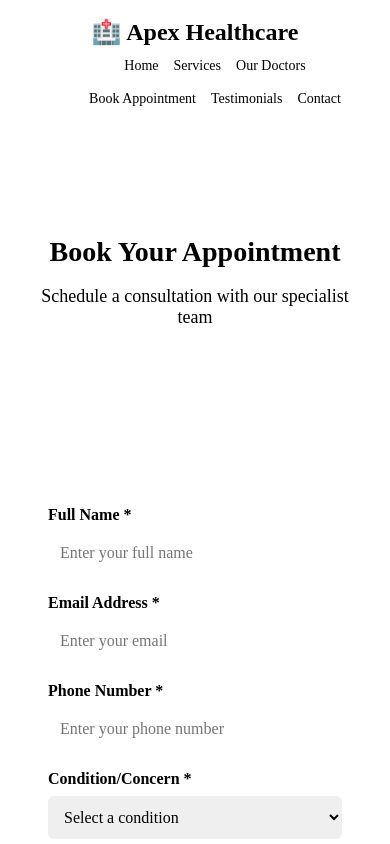
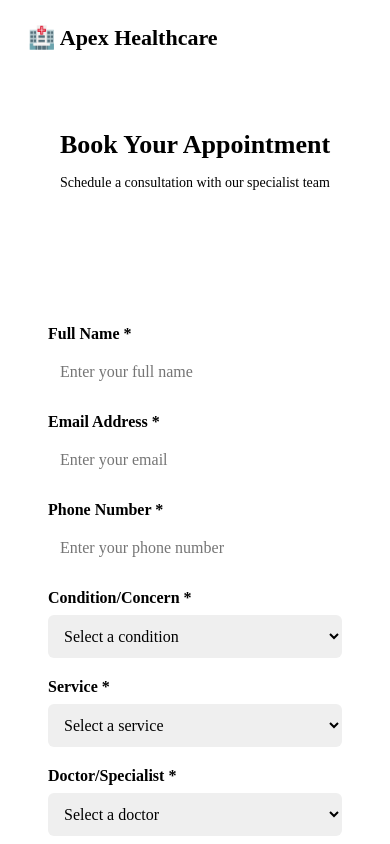
Before and after one commit to Xtertm3/Apex_Physiocare, a React (Vite) app in the folder frontend/: page /appointments in a window 390 px wide. Shown: the top 844 px of the page. Built offline with nearby package versions, Linux system fonts and the light colour scheme; the HTML template or start-up script is replaced by a standard one.

Commit message:
style: implement mobile responsive hamburger menu and optimize page headers for mobile screen sizes

```diff
--- a/frontend/src/components/Navbar.jsx
+++ b/frontend/src/components/Navbar.jsx
@@ -1,31 +1,54 @@
+import { useState } from 'react';
 import { Link } from 'react-router-dom';
 import '../styles/Navbar.css';
 
 function Navbar() {
+  const [isOpen, setIsOpen] = useState(false);
+
+  const toggleMenu = () => {
+    setIsOpen(!isOpen);
+  };
+
+  const closeMenu = () => {
+    setIsOpen(false);
+  };
+
   return (
     <nav className="navbar">
       <div className="nav-container">
-        <Link to="/" className="nav-logo">
+        <Link to="/" className="nav-logo" onClick={closeMenu}>
           🏥 Apex Healthcare
         </Link>
-        <ul className="nav-menu">
+
+        {/* Hamburger Icon */}
+        <button
+          className={`nav-toggle ${isOpen ? 'open' : ''}`}
+          onClick={toggleMenu}
+          aria-label="Toggle navigation"
+        >
+          <span className="hamburger-bar"></span>
+          <span className="hamburger-bar"></span>
+          <span className="hamburger-bar"></span>
+        </button>
+
+        <ul className={`nav-menu ${isOpen ? 'active' : ''}`}>
           <li className="nav-item">
-            <Link to="/" className="nav-link">Home</Link>
+            <Link to="/" className="nav-link" onClick={closeMenu}>Home</Link>
           </li>
           <li className="nav-item">
-            <Link to="/services" className="nav-link">Services</Link>
+            <Link to="/services" className="nav-link" onClick={closeMenu}>Services</Link>
           </li>
           <li className="nav-item">
-            <Link to="/doctors" className="nav-link">Our Doctors</Link>
+            <Link to="/doctors" className="nav-link" onClick={closeMenu}>Our Doctors</Link>
           </li>
           <li className="nav-item">
-            <Link to="/appointments" className="nav-link">Book Appointment</Link>
+            <Link to="/appointments" className="nav-link" onClick={closeMenu}>Book Appointment</Link>
           </li>
           <li className="nav-item">
-            <Link to="/testimonials" className="nav-link">Testimonials</Link>
+            <Link to="/testimonials" className="nav-link" onClick={closeMenu}>Testimonials</Link>
           </li>
           <li className="nav-item">
-            <Link to="/contact" className="nav-link">Contact</Link>
+            <Link to="/contact" className="nav-link" onClick={closeMenu}>Contact</Link>
           </li>
         </ul>
       </div>
--- a/frontend/src/styles/Appointments.css
+++ b/frontend/src/styles/Appointments.css
@@ -120,8 +120,16 @@
 }
 
 @media (max-width: 768px) {
+  .appointments-header {
+    padding: 40px 15px;
+  }
+
   .appointments-header h1 {
-    font-size: 28px;
+    font-size: 26px;
+  }
+
+  .appointments-header p {
+    font-size: 14px;
   }
 
   .form-wrapper {
--- a/frontend/src/styles/Contact.css
+++ b/frontend/src/styles/Contact.css
@@ -206,8 +206,16 @@
 }
 
 @media (max-width: 768px) {
+  .contact-header {
+    padding: 40px 15px;
+  }
+
   .contact-header h1 {
-    font-size: 28px;
+    font-size: 26px;
+  }
+
+  .contact-header p {
+    font-size: 14px;
   }
 
   .contact-content {
--- a/frontend/src/styles/Doctors.css
+++ b/frontend/src/styles/Doctors.css
@@ -127,12 +127,21 @@
 }
 
 @media (max-width: 768px) {
+  .doctors-header {
+    padding: 40px 15px;
+  }
+
   .doctors-header h1 {
-    font-size: 28px;
+    font-size: 26px;
+  }
+
+  .doctors-header p {
+    font-size: 14px;
   }
 
   .doctors-grid {
     grid-template-columns: 1fr;
+    gap: 20px;
   }
 
   .doctor-avatar {
--- a/frontend/src/styles/Navbar.css
+++ b/frontend/src/styles/Navbar.css
@@ -17,10 +17,11 @@
   justify-content: space-between;
   align-items: center;
   height: 70px;
+  position: relative;
 }
 
 .nav-logo {
-  font-size: 24px;
+  font-size: 22px;
   font-weight: 700;
   color: var(--primary-color);
   text-decoration: none;
@@ -32,13 +33,13 @@
 
 .nav-logo:hover {
   color: var(--secondary-color);
-  text-shadow: 0 0 10px rgba(56, 189, 248, 0.3);
 }
 
 .nav-menu {
   display: flex;
   list-style: none;
   gap: 30px;
+  align-items: center;
 }
 
 .nav-item {
@@ -59,21 +60,89 @@
   border-bottom-color: var(--primary-color);
 }
 
+/* Hide toggle button on desktop */
+.nav-toggle {
+  display: none;
+  background: none;
+  border: none;
+  cursor: pointer;
+  padding: 8px;
+}
+
+.hamburger-bar {
+  display: block;
+  width: 24px;
+  height: 3px;
+  margin: 5px 0;
+  background-color: var(--text-dark);
+  transition: all 0.3s ease;
+  border-radius: 2px;
+}
+
+/* Mobile responsive styling */
 @media (max-width: 768px) {
   .nav-container {
-    flex-direction: column;
-    height: auto;
-    padding: 10px 20px;
+    height: 60px; /* Slimmer header logo bar on mobile */
+  }
+
+  .nav-toggle {
+    display: block;
+  }
+
+  /* Hamburger transition into 'X' */
+  .nav-toggle.open .hamburger-bar:nth-child(1) {
+    transform: translateY(8px) rotate(45deg);
+  }
+  .nav-toggle.open .hamburger-bar:nth-child(2) {
+    opacity: 0;
+  }
+  .nav-toggle.open .hamburger-bar:nth-child(3) {
+    transform: translateY(-8px) rotate(-45deg);
   }
 
   .nav-menu {
-    gap: 15px;
-    flex-wrap: wrap;
-    justify-content: center;
-    margin-top: 10px;
+    position: absolute;
+    top: 60px;
+    left: 0;
+    right: 0;
+    background-color: rgba(255, 255, 255, 0.98);
+    backdrop-filter: blur(12px);
+    border-bottom: 1px solid var(--border-color);
+    box-shadow: 0 10px 15px rgba(0, 0, 0, 0.05);
+    flex-direction: column;
+    width: 100%;
+    gap: 0;
+    max-height: 0;
+    overflow: hidden;
+    transition: max-height 0.35s cubic-bezier(0.16, 1, 0.3, 1);
+  }
+
+  .nav-menu.active {
+    max-height: 380px; /* Expands to hold the links */
+  }
+
+  .nav-item {
+    width: 100%;
+    text-align: center;
   }
 
   .nav-link {
-    font-size: 14px;
+    display: block;
+    padding: 16px 20px;
+    font-size: 15px;
+    font-weight: 600;
+    color: var(--text-dark);
+    border-bottom: 1px solid var(--border-color);
+    border-radius: 0;
+  }
+
+  .nav-link:hover {
+    color: var(--primary-color);
+    background-color: var(--background);
+    border-bottom-color: var(--border-color);
+  }
+
+  .nav-item:last-child .nav-link {
+    border-bottom: none;
   }
 }
--- a/frontend/src/styles/Services.css
+++ b/frontend/src/styles/Services.css
@@ -235,12 +235,21 @@
 }
 
 @media (max-width: 768px) {
+  .services-header {
+    padding: 40px 15px;
+  }
+
   .services-header h1 {
-    font-size: 28px;
+    font-size: 26px;
+  }
+
+  .services-header p {
+    font-size: 14px;
   }
 
   .services-list {
     grid-template-columns: 1fr;
+    gap: 20px;
   }
 }
 
--- a/frontend/src/styles/Testimonials.css
+++ b/frontend/src/styles/Testimonials.css
@@ -179,8 +179,16 @@
 }
 
 @media (max-width: 768px) {
+  .testimonials-header {
+    padding: 40px 15px;
+  }
+
   .testimonials-header h1 {
-    font-size: 28px;
+    font-size: 26px;
+  }
+
+  .testimonials-header p {
+    font-size: 14px;
   }
 
   .testimonials-grid {
```
